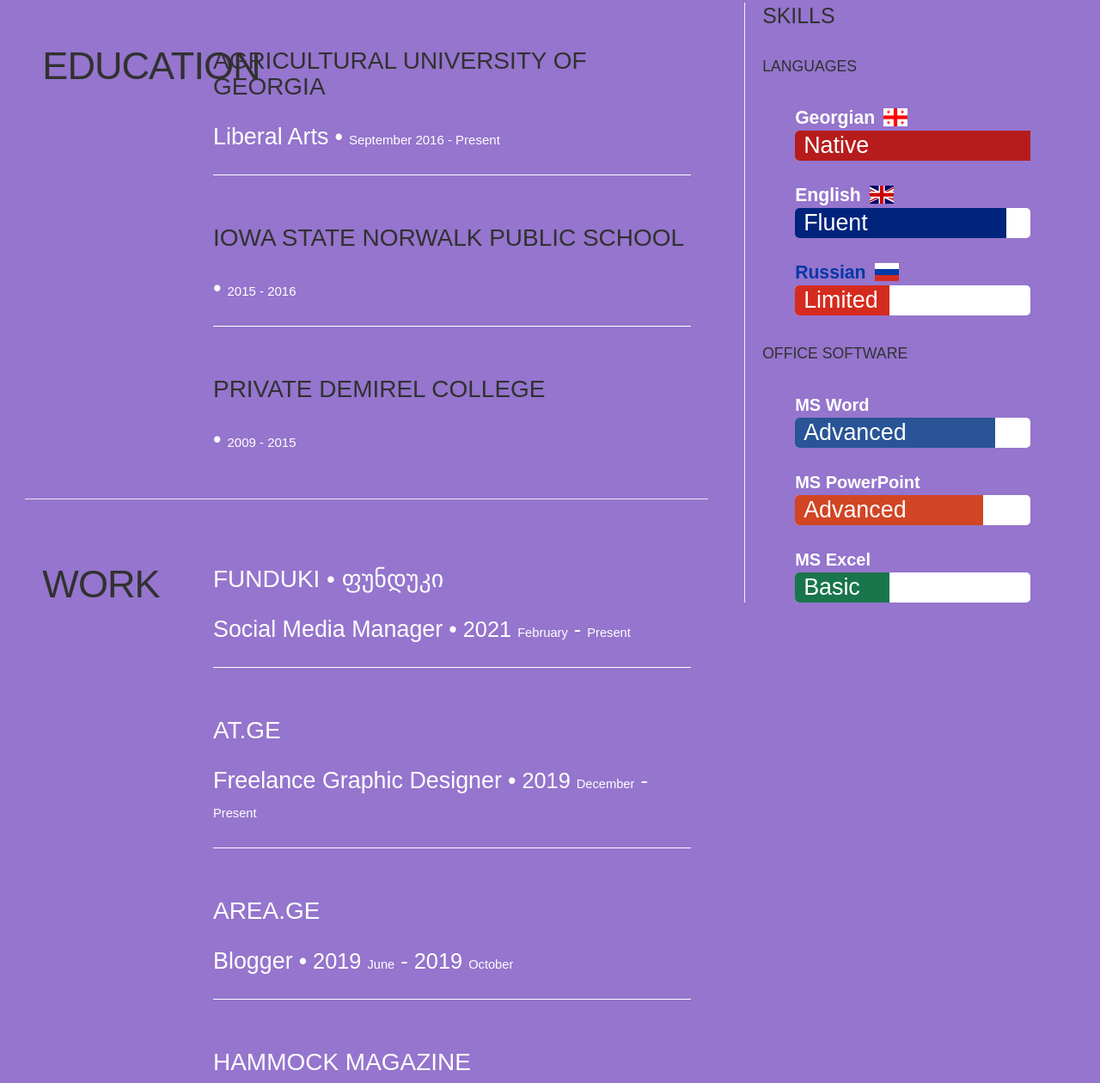
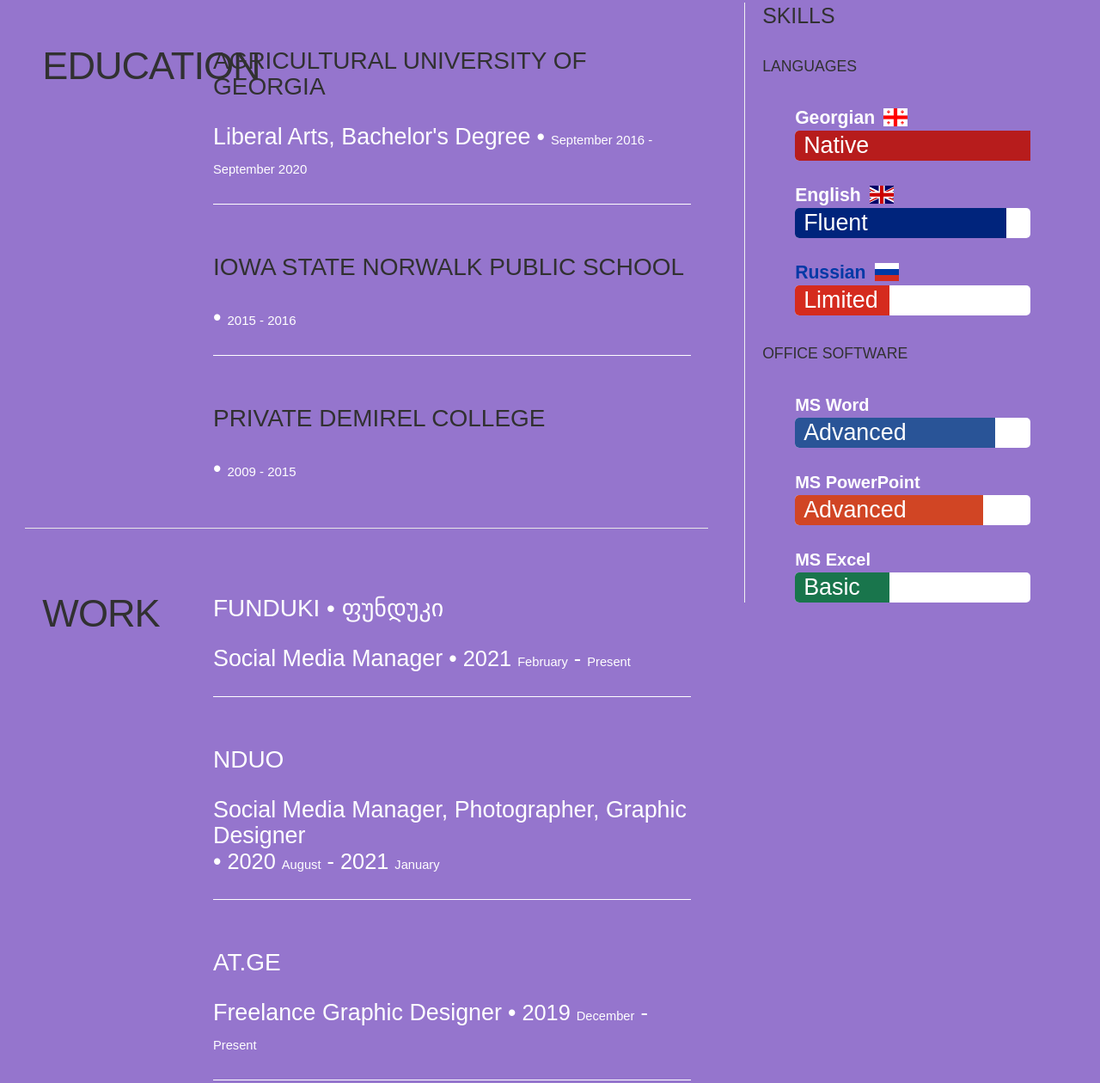
Before and after one commit to aneparidze/aneparidze.github.io, a website with bundled scripts: page index.html in a window 1280 px wide. Shown: the part 828-2088 px from the top of the page at 86% size. Built offline with nearby package versions, Linux system fonts and the light colour scheme.

Commit message:
nduo da ambebi

```diff
--- a/index.html
+++ b/index.html
@@ -139,9 +139,10 @@
                             <div class="twelve columns">
 
                                 <h3 class="lang" key="agruni">Agricultural University of Georgia</h3>
-                                <p class="info "><span class="lang" key="degree">Liberal Arts</span> <span>&bull;</span>
-                                    <em
-                                            class="date lang" key="date">September 2016 - Present</em></p>
+                                <p class="info "><span class="lang" key="degree">Liberal Arts, Bachelor's Degree</span>
+                                    <span>&bull;</span>
+                                    <em class="date"> <span class="date lang" key="sep">September</span> 2016 -
+                                        <span class="date lang" key="sep">September</span> 2020</em>
 
 
                             </div>
@@ -201,6 +202,25 @@
                                 <p class="info"><span class="lang" key="soc_media">Social Media Manager</span>
                                     <span>&bull;</span> 2021 <span class="date lang" key="feb">February</span> -
                                     <span class="date lang" key="pres">Present</span>
+                                </p>
+
+
+                            </div>
+
+                        </div> <!-- item end -->
+                        <div style="border-bottom: solid white 1px"></div>
+                        <br>
+
+                        <div class="row item">
+
+                            <div class="twelve columns">
+
+                                <h3>
+                                    <a class="work_link" href="https://www.facebook.com/NDUO-705457549574695"
+                                       target="_blank">NDUO</a></h3>
+                                <p class="info"><span class="lang" key="nduo">Social Media Manager, Photographer, Graphic Designer</span>
+                                    <br><span>&bull;</span> 2020 <span class="date lang" key="aug">August</span> -
+                                    2021 <span class="date lang" key="jan">January</span>
                                 </p>
 
 
@@ -351,6 +371,29 @@
 
                     <div class="nine columns main-col">
 
+                        <div class="row item">
+
+                            <div class="twelve columns">
+
+                                <h3><a class="work_link lang" href="https://smartfish.ge/" target="_blank">Smart
+                                    Fish</a>
+                                </h3>
+                                <p class="info">
+                                    <span>&bull;</span> <em class="date">
+                                    <span class="lang" key="feb">February</span> 2020
+                                </em></p>
+
+                                <p>
+                                    <span class="work_link lang" key="smartfish_cert">
+                                        Basic Course - Social Media Management
+                                    </span>
+                                </p>
+
+                            </div>
+
+                        </div> <!-- item end -->
+                        <div style="border-bottom: solid white 1px"></div>
+                        <br>
                         <div class="row item">
 
                             <div class="twelve columns">
--- a/js/translate.js
+++ b/js/translate.js
@@ -24,7 +24,7 @@
     'copywriter': {'en': 'Copywriter, Freelance illustrator', 'ge': 'ქოფირაითერი, დამოუკიდებელი ილუსტრატორი'},
     'edu': {'en': 'Education', 'ge': 'განათლება'},
     'agruni': {'en': 'Agricultural University of Georgia', 'ge': 'საქართველოს აგრარული უნივერსიტეტი'},
-    'degree': {'en': 'Liberal Arts', 'ge': 'თავისუფალი მეცნიერებები'},
+    'degree': {'en': 'Liberal Arts, Bachelor\'s Degree', 'ge': 'თავისუფალი მეცნიერებები, ბაკალავრის ხარისხი'},
     'date': {'en': 'September 2016 - Present', 'ge': 'სექტემბერი 2016 - დღემდე'},
     'iowa_school': {'en': 'Iowa State Norwalk Public School', 'ge': 'აიოვას შტატის ნორვალკის საჯარო სკოლა'},
     'demirel': {'en': 'Private Demirel College', 'ge': 'დემირელის სახელობის კერძო კოლეჯი'},
@@ -122,7 +122,11 @@
     'hammock_position': {'en': 'Author Intern', 'ge': 'სტაჟირება, ავტორი'},
     'area_position': {'en': 'Blogger', 'ge': 'ბლოგერი'},
     'at_position': {'en': 'Freelance Graphic Designer', 'ge': 'დამოუკიდებელი გრაფიკული დიზაინერი'},
-    // 'funduki_positon': {'en': 'Content Creator', 'ge': 'დამოუკიდებელი გრაფიკული დიზაინერი'},
+    'nduo': {
+        'en': 'Social Media Manager, Photographer, Graphic Designer',
+        'ge': 'სოციალური მედიის მენეჯერი, ფოტოგრაფი, გრაფიკული დიზაინერი'
+    },
+    'smartfish_cert': {'en': 'Graphics Design course', 'ge': 'გრაფიკული დიზაინის კურსი'},
     'portfolio': {'en': 'Portfolio', 'ge': 'პორტფოლიო'}
 
 };
```
